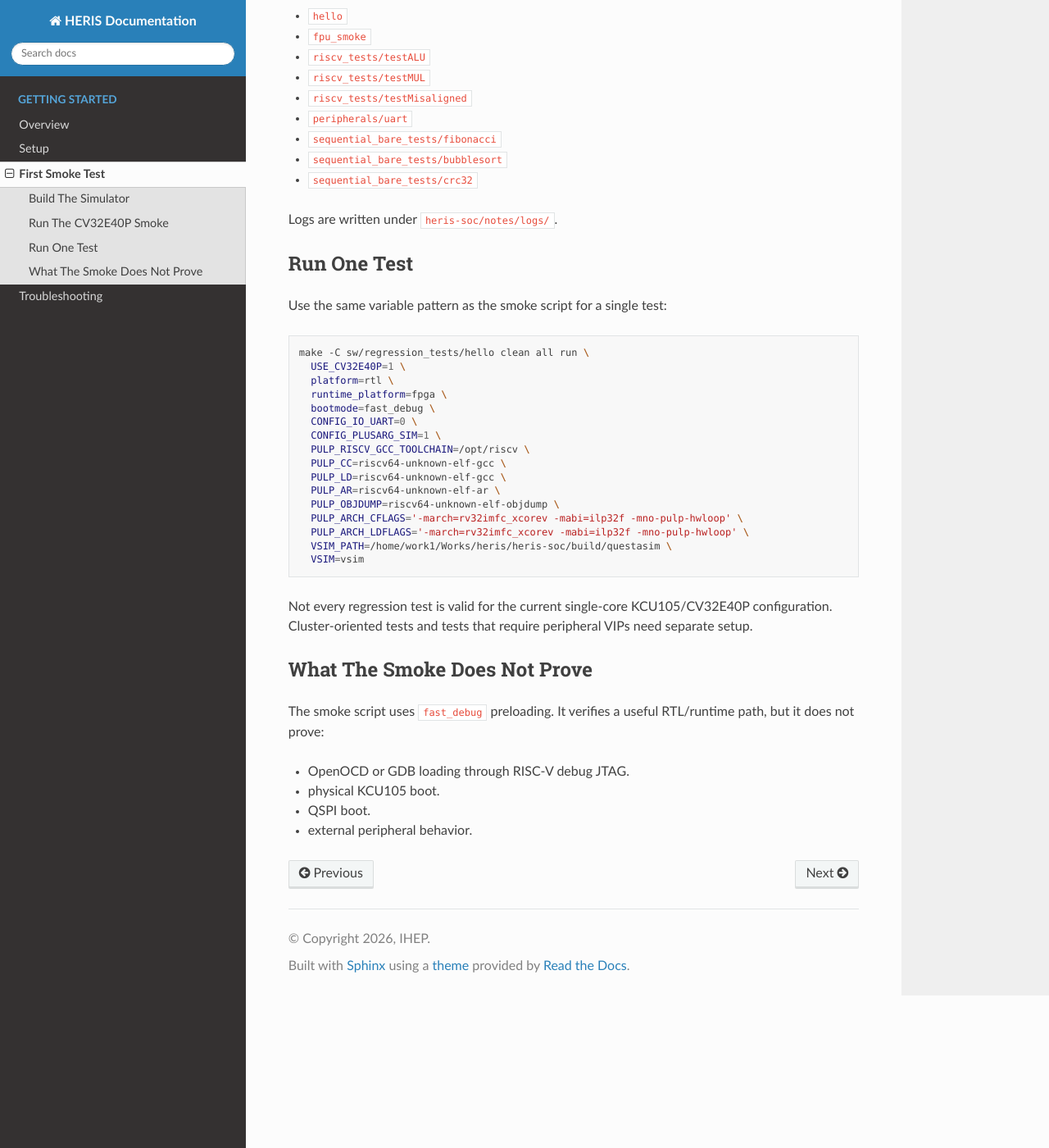
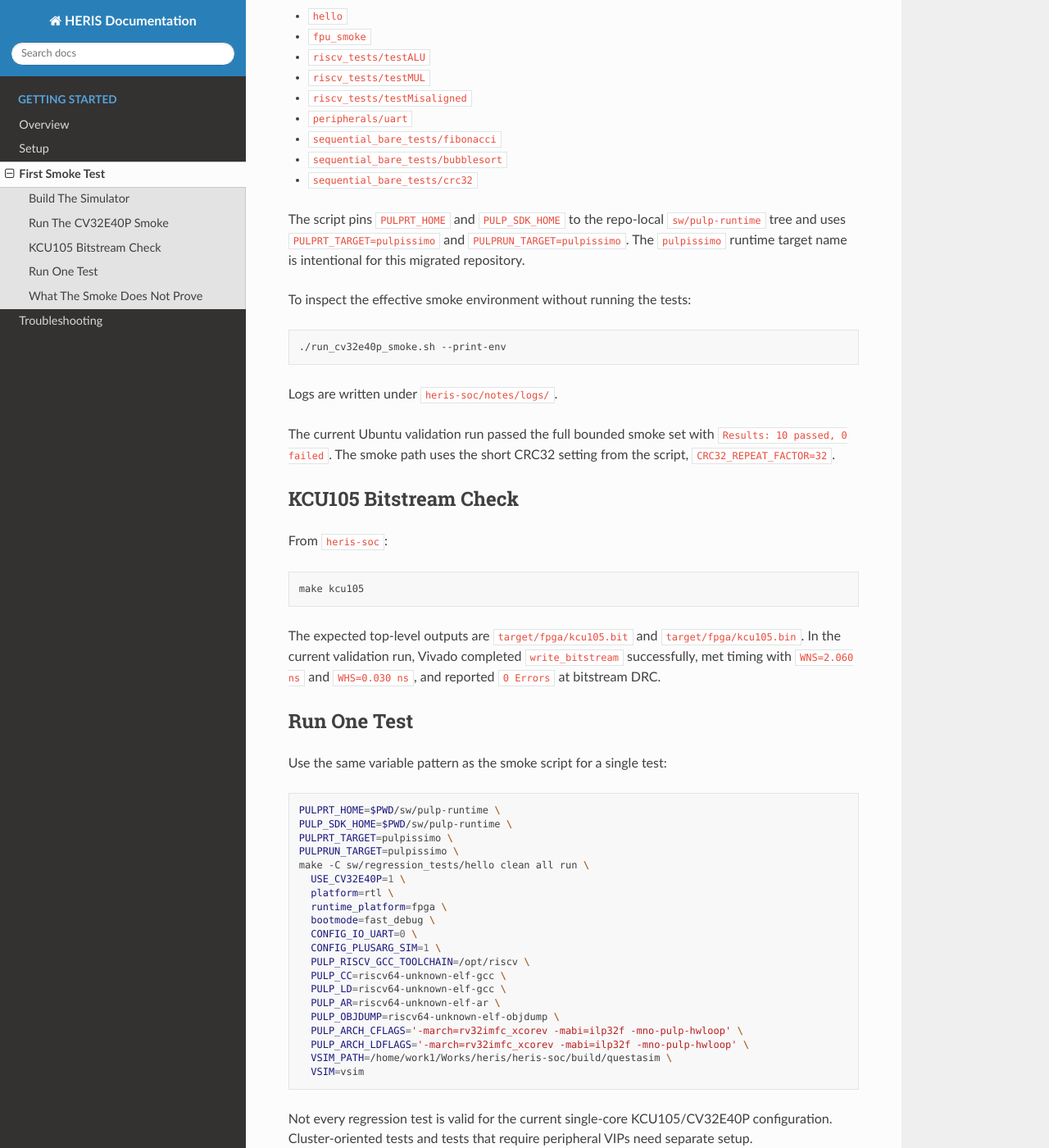
Before and after one commit to albertc9/HERIS-Doc, a Sphinx documentation site: the page built from docs/source/getting-started/first-smoke-test.rst, in a window 1280 px wide and 1400 px high, scrolled down 824 px. Shown: the whole window at 82% size. Built offline with Sphinx 7.4.7 and the Read the Docs theme 3.1.0, drawn with Linux system fonts in a browser that asks for light colours; pages that are not in the unit, such as notebooks, are missing from menus.

Commit message:
Docs: after migration

```diff
--- a/docs/source/getting-started/first-smoke-test.rst
+++ b/docs/source/getting-started/first-smoke-test.rst
@@ -45,7 +45,36 @@ platform, and runs a bounded set of software tests:
 * ``sequential_bare_tests/bubblesort``
 * ``sequential_bare_tests/crc32``
 
+The script pins ``PULPRT_HOME`` and ``PULP_SDK_HOME`` to the repo-local
+``sw/pulp-runtime`` tree and uses ``PULPRT_TARGET=pulpissimo`` and
+``PULPRUN_TARGET=pulpissimo``. The ``pulpissimo`` runtime target name is
+intentional for this migrated repository.
+
+To inspect the effective smoke environment without running the tests:
+
+.. code-block:: sh
+
+   ./run_cv32e40p_smoke.sh --print-env
+
 Logs are written under ``heris-soc/notes/logs/``.
+
+The current Ubuntu validation run passed the full bounded smoke set with
+``Results: 10 passed, 0 failed``. The smoke path uses the short CRC32 setting
+from the script, ``CRC32_REPEAT_FACTOR=32``.
+
+KCU105 Bitstream Check
+---------------------
+
+From ``heris-soc``:
+
+.. code-block:: sh
+
+   make kcu105
+
+The expected top-level outputs are ``target/fpga/kcu105.bit`` and
+``target/fpga/kcu105.bin``. In the current validation run, Vivado completed
+``write_bitstream`` successfully, met timing with ``WNS=2.060 ns`` and
+``WHS=0.030 ns``, and reported ``0 Errors`` at bitstream DRC.
 
 Run One Test
 ------------
@@ -54,6 +83,10 @@ Use the same variable pattern as the smoke script for a single test:
 
 .. code-block:: sh
 
+   PULPRT_HOME=$PWD/sw/pulp-runtime \
+   PULP_SDK_HOME=$PWD/sw/pulp-runtime \
+   PULPRT_TARGET=pulpissimo \
+   PULPRUN_TARGET=pulpissimo \
    make -C sw/regression_tests/hello clean all run \
      USE_CV32E40P=1 \
      platform=rtl \
--- a/docs/source/getting-started/setup.rst
+++ b/docs/source/getting-started/setup.rst
@@ -33,6 +33,7 @@ The normal local flow expects:
 * Bender for RTL source-list generation and dependency resolution.
 * Bendis when dependency declarations need to be changed.
 * Xilinx Vivado for FPGA builds.
+* Python ``pyelftools`` for runtime ELF handling.
 
 Check the tool paths:
 
@@ -42,6 +43,7 @@ Check the tool paths:
    bender --version
    bendis --version
    /opt/riscv/bin/riscv64-unknown-elf-gcc --version
+   python3 -c 'from elftools.elf.elffile import ELFFile'
 
 Set the RISC-V toolchain path before running software tests:
 
```
Also changed, not shown: docs/source/getting-started/troubleshooting.rst (+23 -0 lines).
